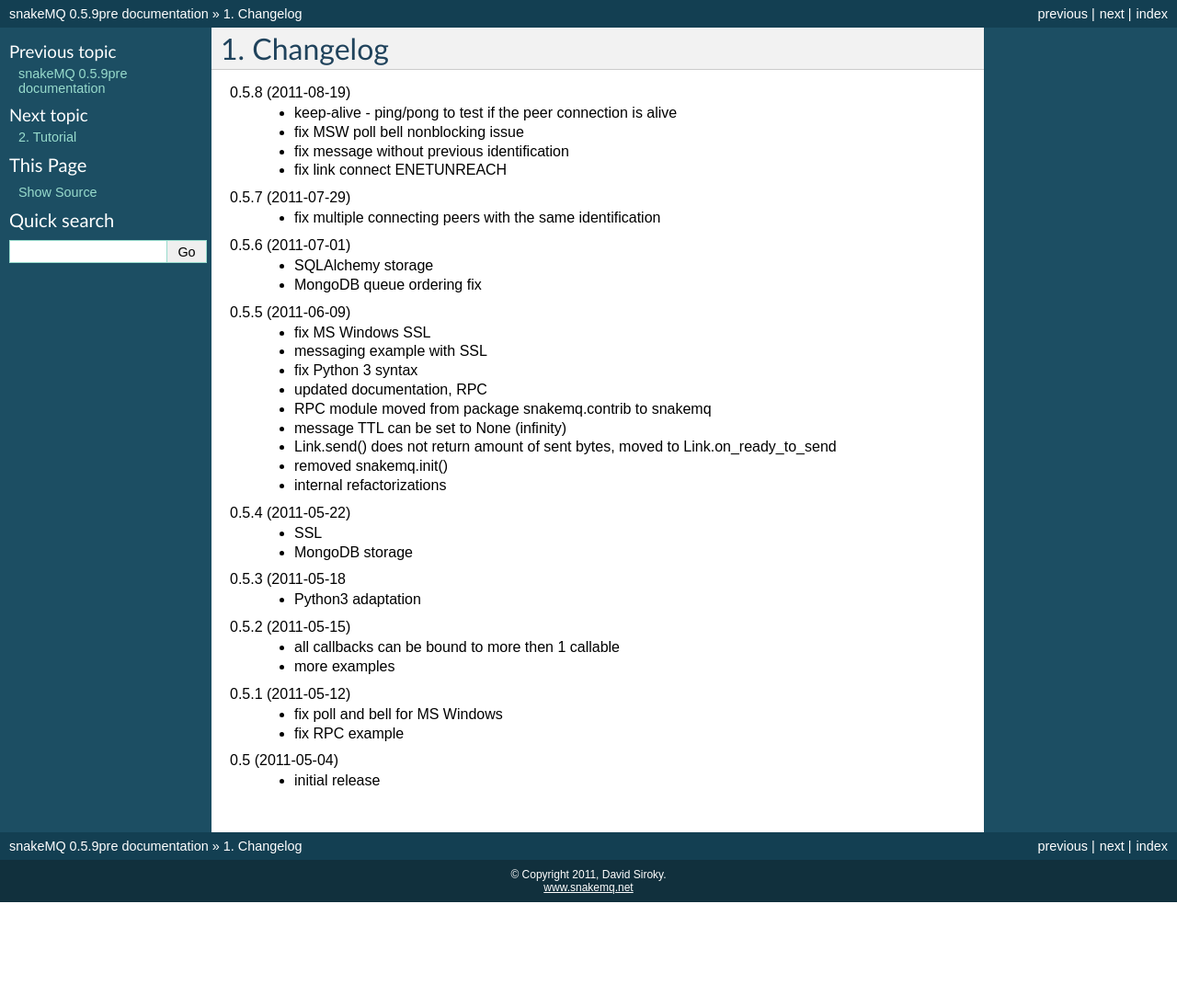
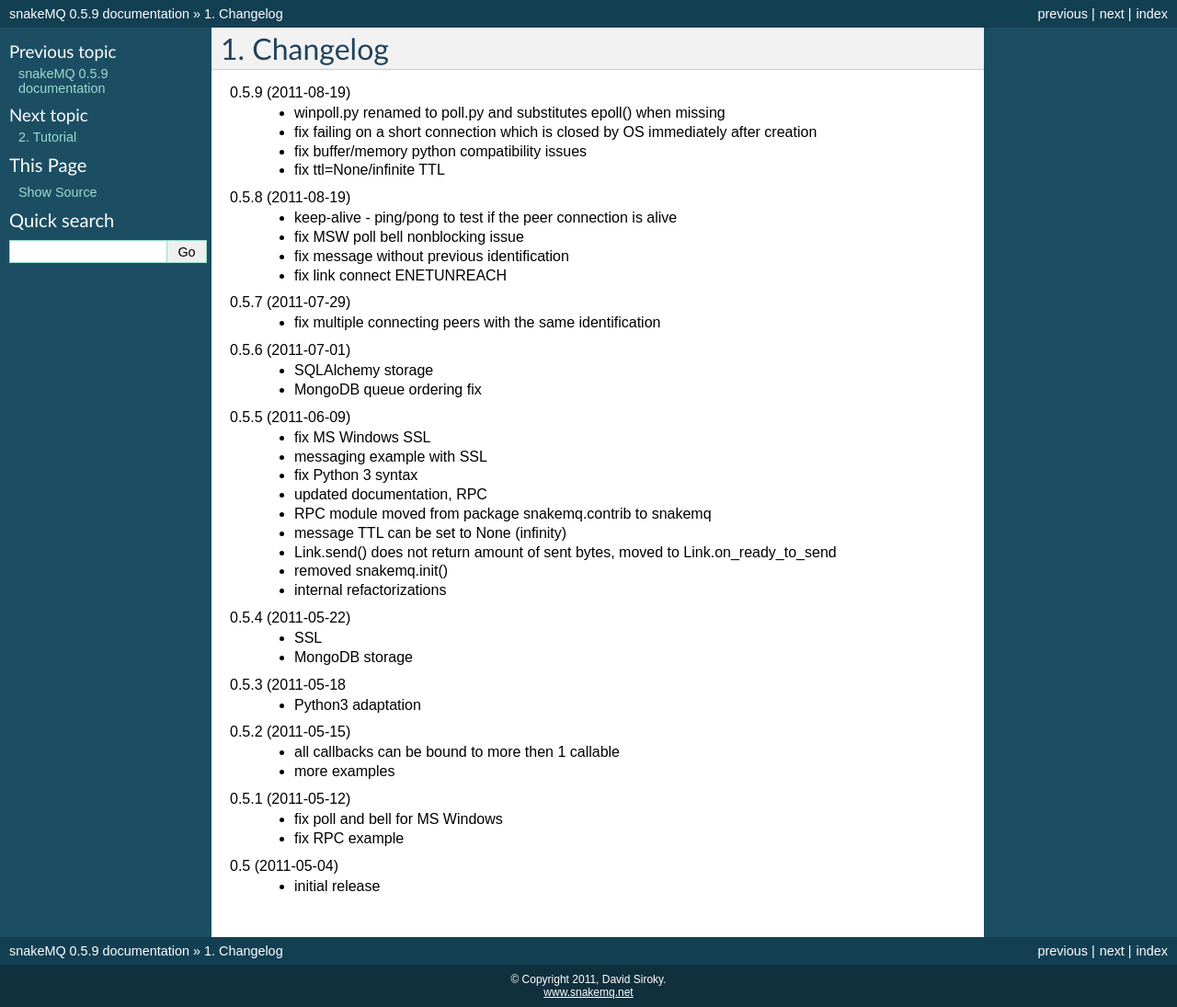
Before and after one commit to dsiroky/snakemq, a Sphinx documentation site: the page built from doc/sphinx/source/changelog.rst, in a window 1280 px wide. Shown: the whole page at 92% size. Built offline with Sphinx 7.4.7, drawn with Linux system fonts in a browser that asks for light colours; before the commit the page ends 981 px from its top, so only the background shows below that.

Commit message:
- changelog and version update

```diff
--- a/doc/sphinx/source/changelog.rst
+++ b/doc/sphinx/source/changelog.rst
@@ -1,5 +1,12 @@
 Changelog
 =========
+0.5.9 (2011-08-19)
+  * winpoll.py renamed to poll.py and substitutes epoll() when missing
+  * fix failing on a short connection which is closed by OS immediately
+    after creation
+  * fix buffer/memory python compatibility issues
+  * fix ttl=None/infinite TTL
+
 0.5.8 (2011-08-19)
   * keep-alive - ping/pong to test if the peer connection is alive
   * fix MSW poll bell nonblocking issue
--- a/snakemq/version.py
+++ b/snakemq/version.py
@@ -5,5 +5,5 @@
           U{http://www.opensource.org/licenses/mit-license.php})
 """
 
-VERSION = "0.5.9pre"
+VERSION = "0.5.9"
 PROTOCOL_VERSION = 1
```
